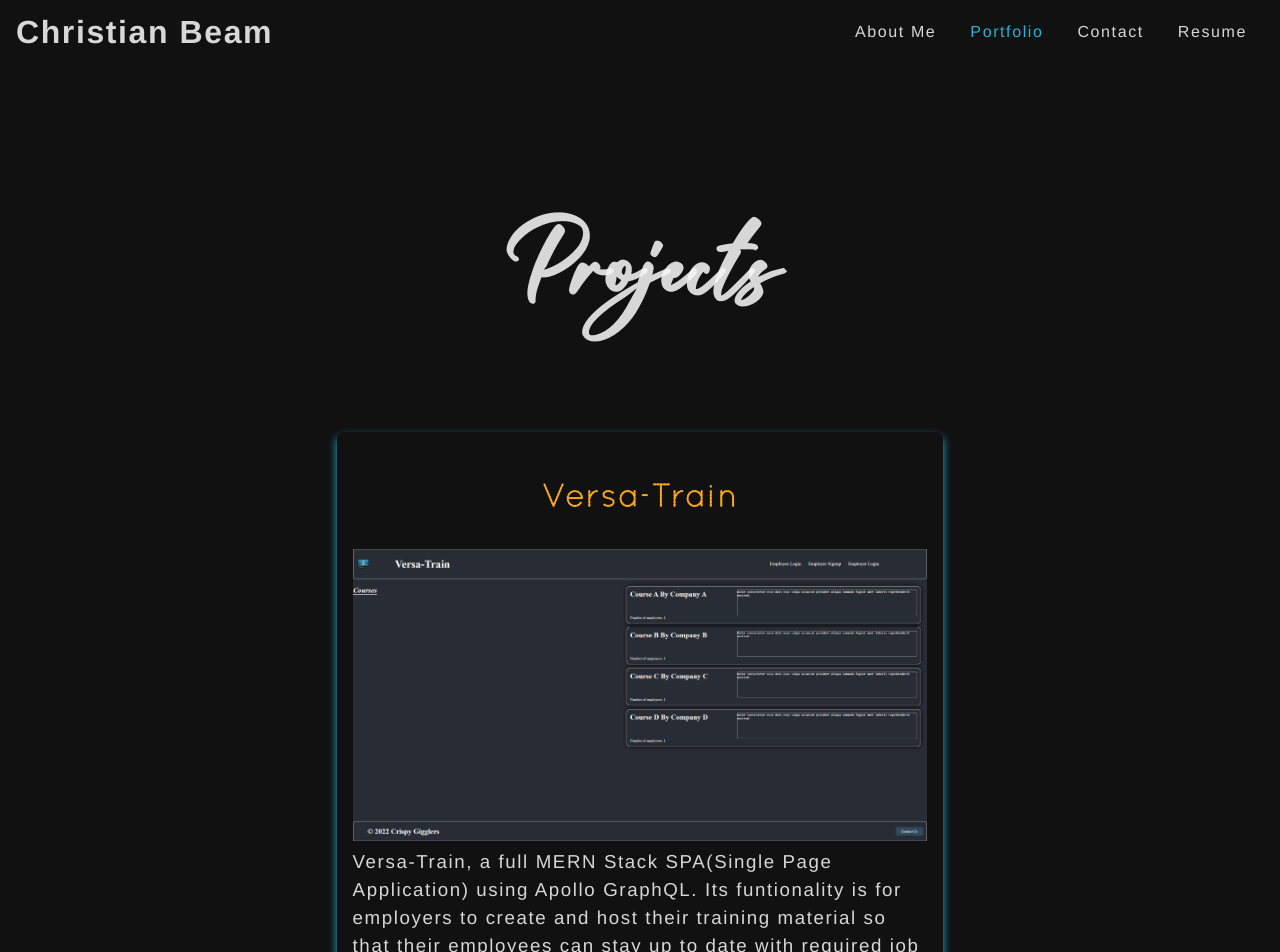
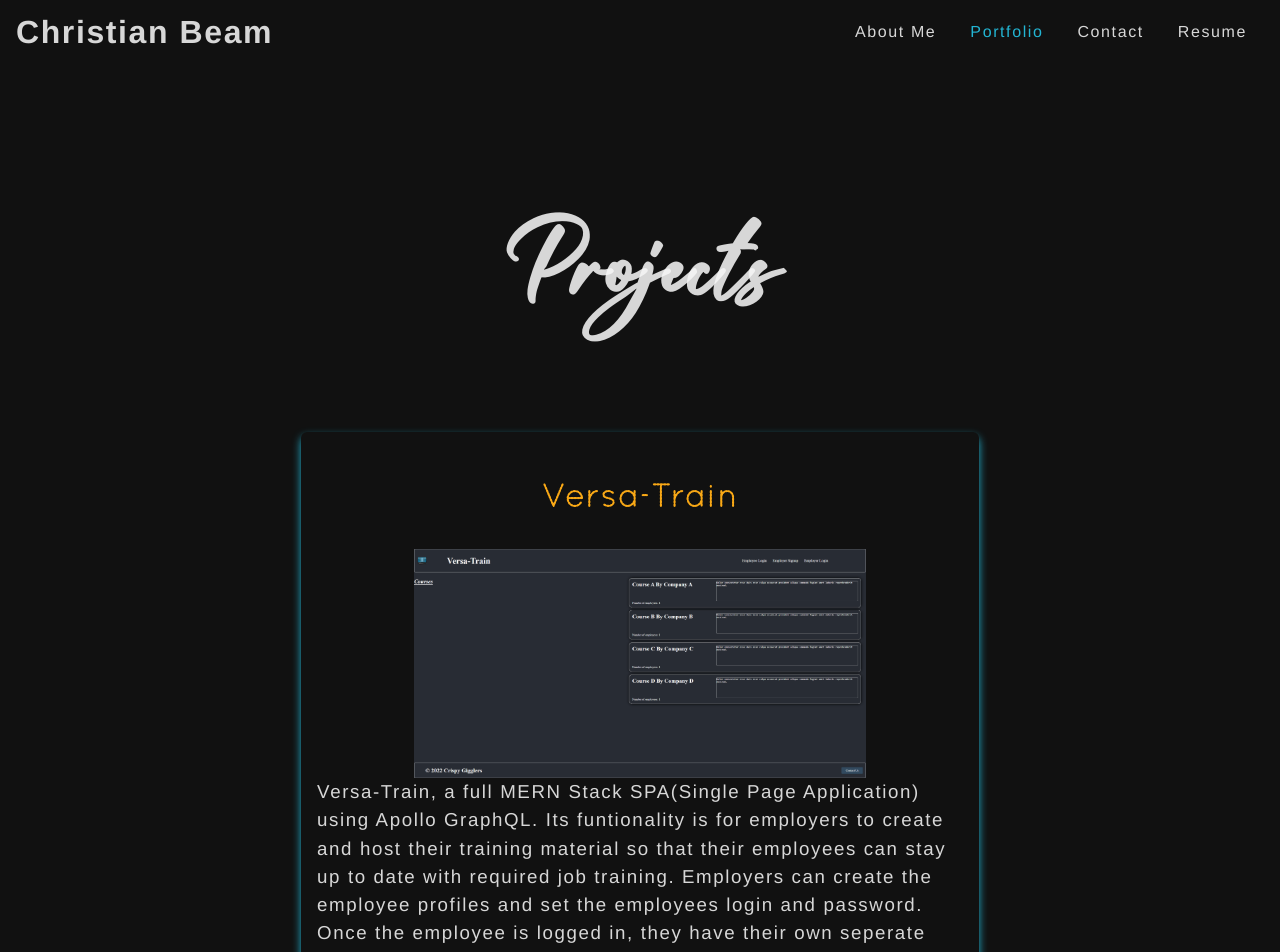
Before and after one commit to beamchristian/beamchristian.github.io, a React (Create React App) app in the folder client/: page /portfolio in a window 1280 px wide. Shown: the top 952 px of the page. Built offline with nearby package versions, Linux system fonts and the light colour scheme.

Commit message:
image size

```diff
--- a/client/src/components/ProjectItem/ProjectItem.css
+++ b/client/src/components/ProjectItem/ProjectItem.css
@@ -28,6 +28,9 @@
   width: 100%;
   height: 100%;
   margin-right: 1rem;
+  align-items: center;
+  display: flex;
+  justify-content: center;
 }
 
 .project-item__info h2 {
--- a/client/src/components/ProjectsList/ProjectsList.css
+++ b/client/src/components/ProjectsList/ProjectsList.css
@@ -2,7 +2,7 @@
   list-style: none;
   margin: 0 auto;
   padding: 0;
-  width: 90%;
+  width: 100%;
   display: flex;
   justify-content: center;
   flex-wrap: wrap;
--- a/client/src/index.css
+++ b/client/src/index.css
@@ -43,7 +43,8 @@ body {
 }
 
 img {
-  max-width: 100%;
+  max-width: 70%;
+  min-width: 70%;
 }
 
 .self-portrait {
@@ -181,7 +182,7 @@ ul {
   }
 
   .self-portrait {
-    width: 5rem;
+    width: 6rem;
   }
 
   .about {
@@ -193,4 +194,8 @@ ul {
     width: 100%;
     margin: 0 auto;
   }
+
+  img {
+    max-width: 100%;
+  }
 }
```
